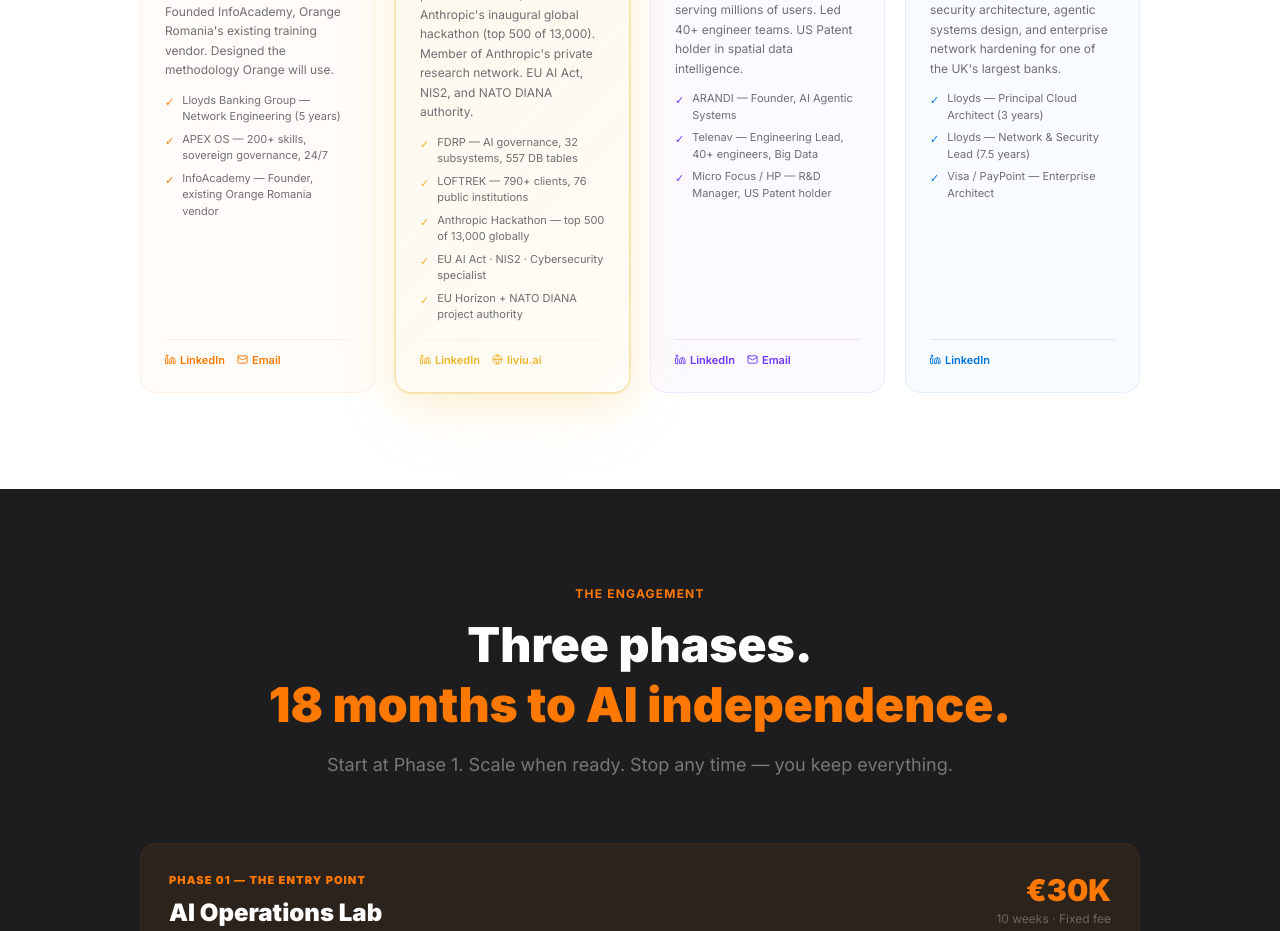
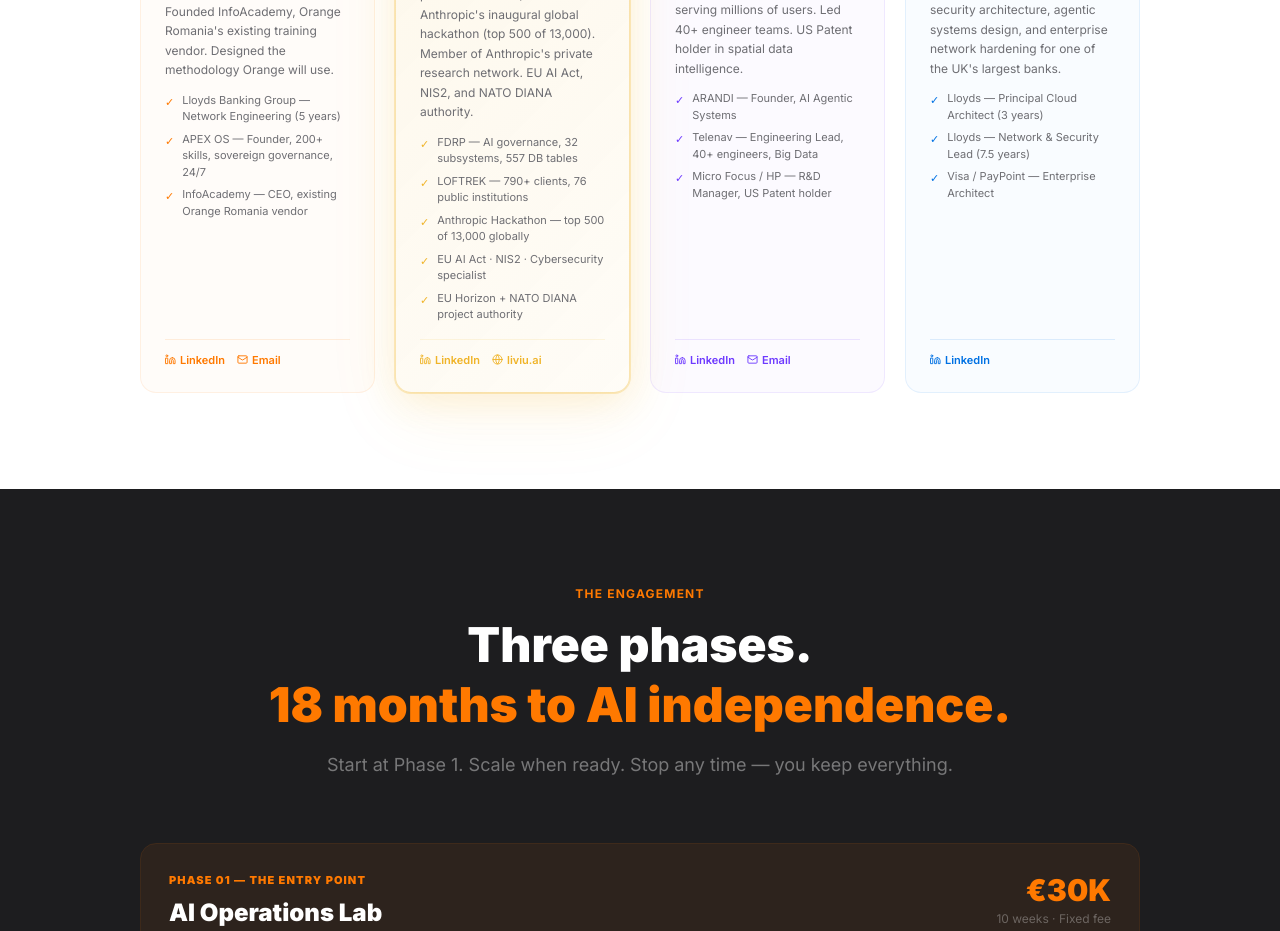
Before and after one commit to fratilanico/orange-proposal, a Next.js app: page / in a window 1280 px wide. Shown: the part 5280-6211 px from the top of the page. Built offline with nearby package versions, Linux system fonts and the light colour scheme.

Commit message:
Nico card: APEX OS Founder, InfoAcademy CEO

```diff
--- a/src/app/page.tsx
+++ b/src/app/page.tsx
@@ -174,8 +174,8 @@
     bio: "5 years network engineering at Lloyds Banking Group. Built APEX OS from scratch — sovereign AI infrastructure with 200+ skills and 73+ production repositories running 24/7. Founded InfoAcademy, Orange Romania's existing training vendor. Designed the methodology Orange will use.",
     credentials: [
       "Lloyds Banking Group — Network Engineering (5 years)",
-      "APEX OS — 200+ skills, sovereign governance, 24/7",
-      "InfoAcademy — Founder, existing Orange Romania vendor",
+      "APEX OS — Founder, 200+ skills, sovereign governance, 24/7",
+      "InfoAcademy — CEO, existing Orange Romania vendor",
     ],
     linkedin: "https://linkedin.com/in/nicofratila",
     email: "nico.f@infoacademy.net",
```
